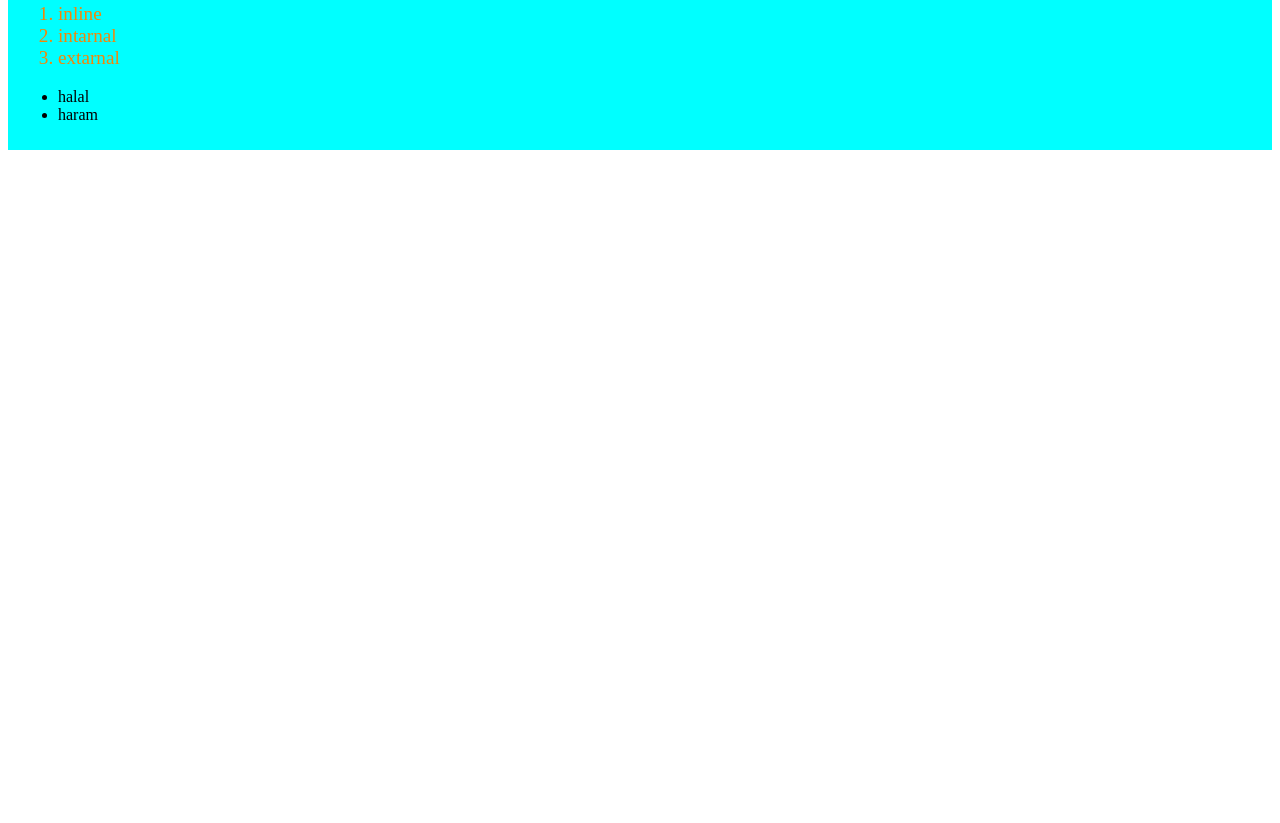
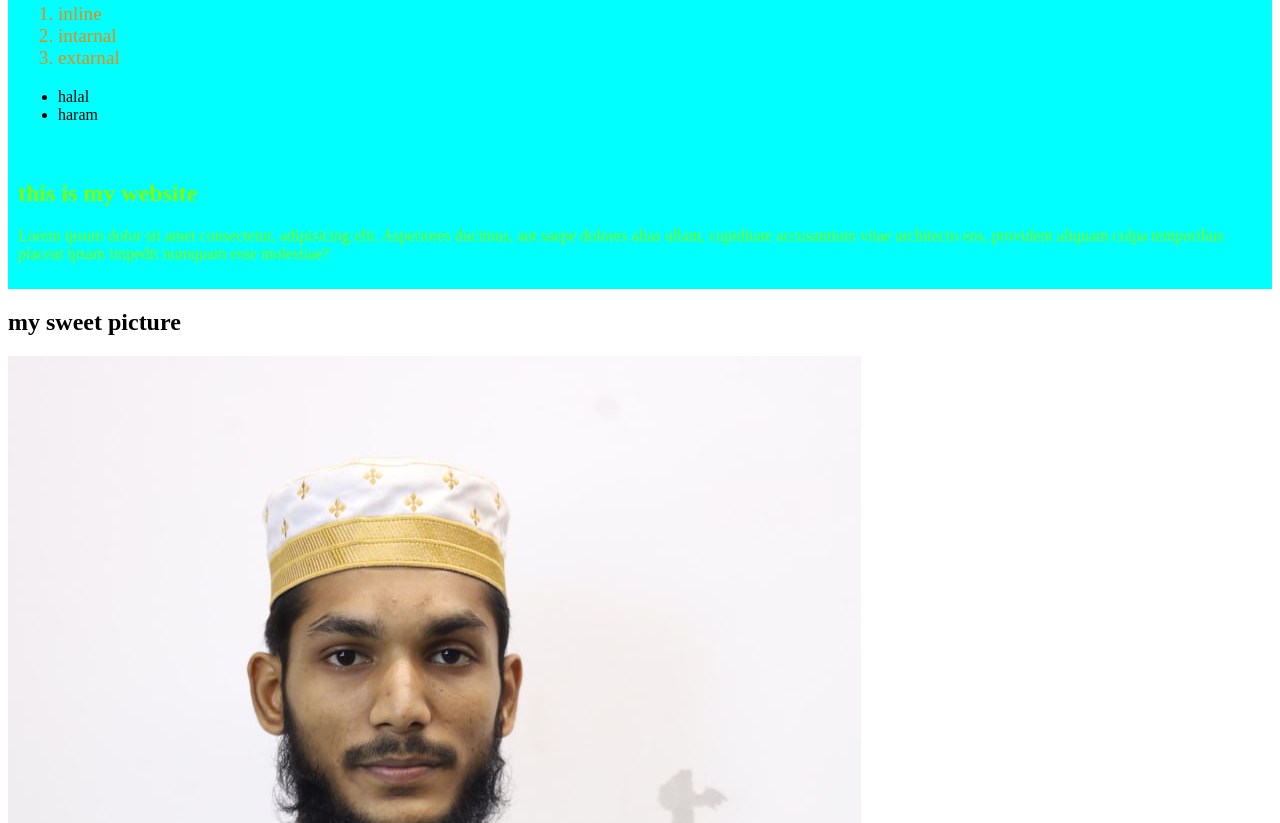
Before and after one commit to imranhowladerbdcalling-cmd/my-first-github-pro, a plain HTML site: page index.html in a window 1280 px wide. Shown: the part 137-960 px from the top of the page. Before the commit the page ends 800 px from the top, so only its background shows below. Drawn offline with Linux system fonts and the light colour scheme.

Commit message:
the secend blog

```diff
--- a/index.html
+++ b/index.html
@@ -21,6 +21,13 @@
             <li>haram</li>
         </ul>
     </div>
+    <div class="text">
+        <h2> this is my website</h2>
+        <p>Lorem ipsum dolor sit amet consectetur, adipisicing elit. Asperiores ducimus, aut saepe dolores alias ullam, cupiditate accusantium vitae architecto eos, provident aliquam culpa temporibus placeat ipsam impedit numquam esse molestiae?</p>
+    </div>
+
+    <h2>my sweet picture</h2>
+    <img src="bhai is bro.jpg" alt="">
 
 
 </body>
```
